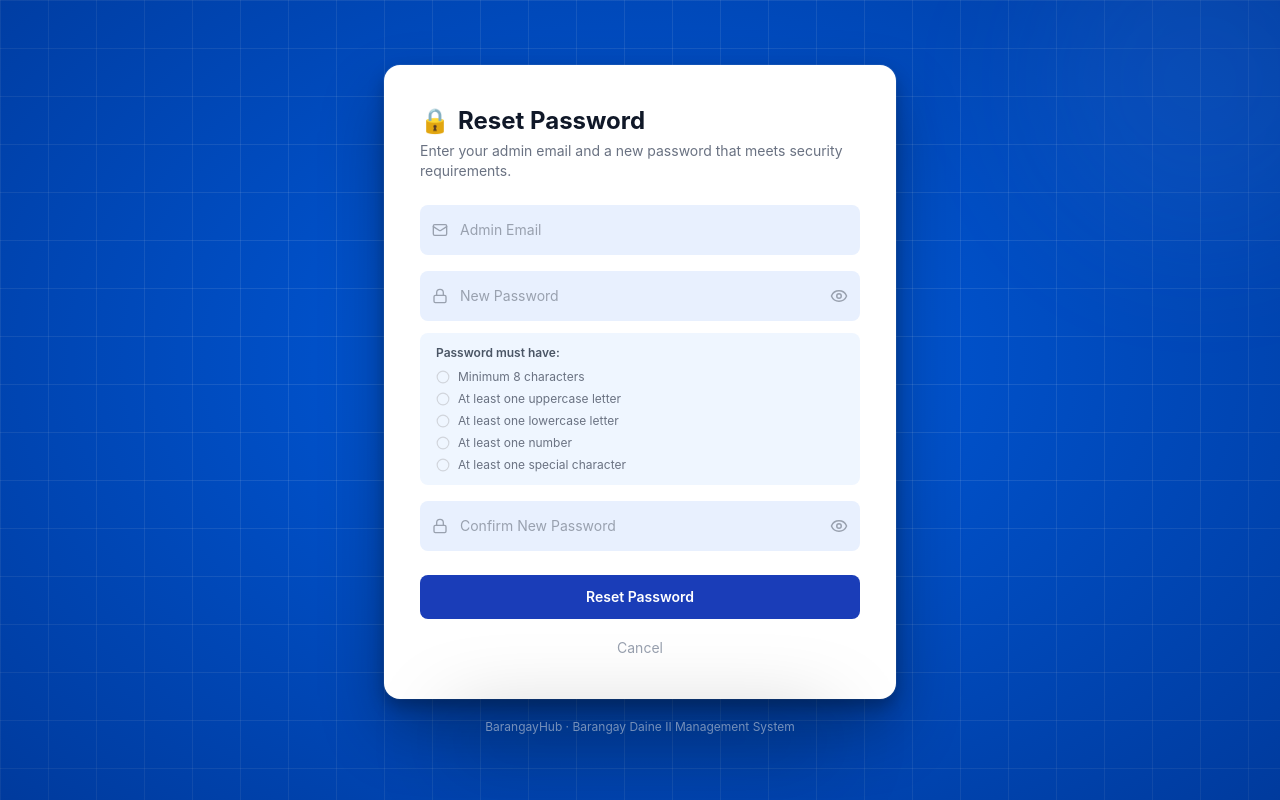
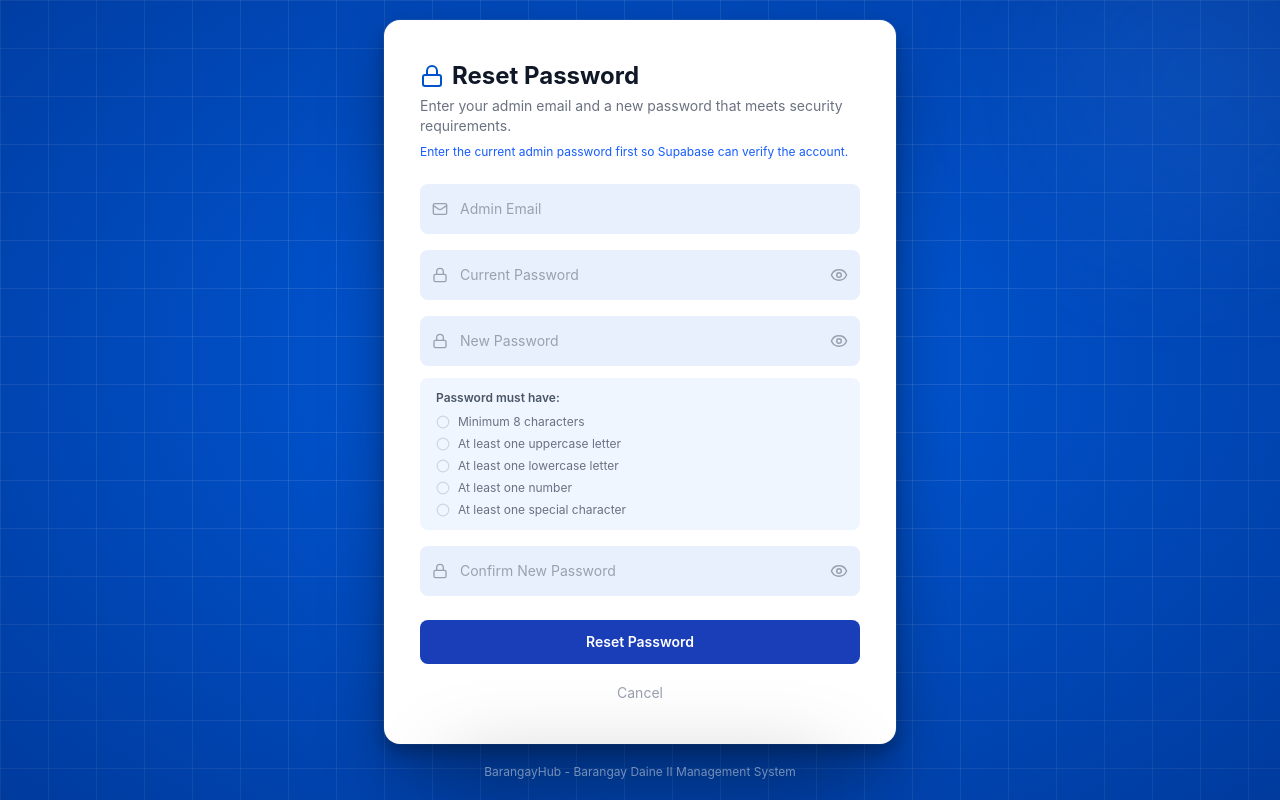
Before and after one commit to robertterquin/BarangayHub, a React (Vite) app: page /admin/reset-password in a window 1280 px wide. Built offline with nearby package versions, Linux system fonts and the light colour scheme; no server answers.

Commit message:
feat: enhance ResetPassword component with current password input and validation

```diff
--- a/src/App.tsx
+++ b/src/App.tsx
@@ -19,10 +19,7 @@ import { Officials } from './pages/admin/management/Officials';
 //              import { Settings }           from './pages/admin/system/Settings';
 
 export function ProtectedRoute({ children }: { children: React.ReactNode }) {
-  // TODO: Remove DEV_BYPASS when Supabase backend is connected
-  const DEV_BYPASS = true;
   const { user, loading } = useAuth();
-  if (DEV_BYPASS) return <>{children}</>;
   if (loading) return <div className="min-h-screen bg-[#121417] flex items-center justify-center text-gray-400">Loading...</div>;
   if (!user) return <Navigate to="/admin/login" replace />;
   return <>{children}</>;
--- a/src/hooks/useAuth.ts
+++ b/src/hooks/useAuth.ts
@@ -7,7 +7,7 @@ interface UseAuthReturn {
   loading: boolean;
   signIn: (email: string, password: string) => Promise<{ error: AuthError | null }>;
   signOut: () => Promise<void>;
-  sendPasswordReset: (email: string) => Promise<{ error: AuthError | null }>;
+  sendPasswordReset: (email: string, redirectTo?: string) => Promise<{ error: AuthError | null }>;
   updatePassword: (newPassword: string) => Promise<{ error: AuthError | null }>;
 }
 
@@ -39,8 +39,11 @@ export function useAuth(): UseAuthReturn {
     await supabase.auth.signOut();
   }, []);
 
-  const sendPasswordReset = useCallback(async (email: string) => {
-    const { error } = await supabase.auth.resetPasswordForEmail(email);
+  const sendPasswordReset = useCallback(async (email: string, redirectTo?: string) => {
+    const { error } = await supabase.auth.resetPasswordForEmail(
+      email,
+      redirectTo ? { redirectTo } : undefined
+    );
     return { error };
   }, []);
 
--- a/src/pages/admin/auth/ResetPassword.tsx
+++ b/src/pages/admin/auth/ResetPassword.tsx
@@ -2,7 +2,6 @@ import { useState } from 'react';
 import { useNavigate } from 'react-router-dom';
 import { Eye, EyeOff, AlertCircle, Loader2, CheckCircle2, Circle, Mail, Lock } from 'lucide-react';
 import { useAuth } from '../../../hooks/useAuth';
-
 
 interface PasswordRule {
   label: string;
@@ -10,22 +9,22 @@ interface PasswordRule {
 }
 
 const PASSWORD_RULES: PasswordRule[] = [
-  { label: 'Minimum 8 characters',          test: (pw) => pw.length >= 8 },
-  { label: 'At least one uppercase letter',  test: (pw) => /[A-Z]/.test(pw) },
-  { label: 'At least one lowercase letter',  test: (pw) => /[a-z]/.test(pw) },
-  { label: 'At least one number',            test: (pw) => /[0-9]/.test(pw) },
+  { label: 'Minimum 8 characters', test: (pw) => pw.length >= 8 },
+  { label: 'At least one uppercase letter', test: (pw) => /[A-Z]/.test(pw) },
+  { label: 'At least one lowercase letter', test: (pw) => /[a-z]/.test(pw) },
+  { label: 'At least one number', test: (pw) => /[0-9]/.test(pw) },
   { label: 'At least one special character', test: (pw) => /[^A-Za-z0-9]/.test(pw) },
 ];
 
-
-
 export function ResetPassword() {
   const navigate = useNavigate();
-  const { updatePassword } = useAuth();
+  const { user, signIn, signOut, updatePassword } = useAuth();
 
   const [email, setEmail] = useState('');
+  const [currentPassword, setCurrentPassword] = useState('');
   const [newPassword, setNewPassword] = useState('');
   const [confirmPassword, setConfirmPassword] = useState('');
+  const [showCurrent, setShowCurrent] = useState(false);
   const [showNew, setShowNew] = useState(false);
   const [showConfirm, setShowConfirm] = useState(false);
   const [loading, setLoading] = useState(false);
@@ -34,6 +33,7 @@ export function ResetPassword() {
 
   const allRulesPassed = PASSWORD_RULES.every((r) => r.test(newPassword));
   const passwordsMatch = newPassword === confirmPassword && confirmPassword.length > 0;
+  const needsCurrentPassword = !user;
 
   async function handleSubmit(e: React.FormEvent) {
     e.preventDefault();
@@ -41,6 +41,10 @@ export function ResetPassword() {
 
     if (!email.trim()) {
       setError('Admin email is required.');
+      return;
+    }
+    if (needsCurrentPassword && !currentPassword) {
+      setError('Current password is required.');
       return;
     }
     if (!allRulesPassed) {
@@ -53,12 +57,25 @@ export function ResetPassword() {
     }
 
     setLoading(true);
+    if (needsCurrentPassword) {
+      const { error: signInError } = await signIn(email.trim(), currentPassword);
+      if (signInError) {
+        setLoading(false);
+        setError('Current admin password is incorrect.');
+        return;
+      }
+    }
+
     const { error: updateError } = await updatePassword(newPassword);
     setLoading(false);
 
     if (updateError) {
-      setError(updateError.message ?? 'Failed to update password. Try again.');
+      setError(updateError.message || 'Failed to update password. Try again.');
       return;
+    }
+
+    if (needsCurrentPassword) {
+      await signOut();
     }
 
     setSuccess(true);
@@ -66,9 +83,7 @@ export function ResetPassword() {
   }
 
   return (
-    <div
-      className="min-h-screen flex items-center justify-center px-4 relative overflow-hidden bg-[#0052cc]"
-    >
+    <div className="min-h-screen flex items-center justify-center px-4 relative overflow-hidden bg-[#0052cc]">
       <div
         className="absolute inset-0 pointer-events-none"
         style={{
@@ -89,22 +104,26 @@ export function ResetPassword() {
           className="bg-white rounded-2xl px-9 py-10 ring-1 ring-white/10"
           style={{ boxShadow: '0 8px 16px rgba(0,0,0,0.25), 0 32px 64px rgba(0,0,0,0.30), 0 0 0 1px rgba(255,255,255,0.08)' }}
         >
-
           <div className="mb-6">
             <div className="flex items-center gap-2 mb-1">
-              <span className="text-2xl" aria-hidden>🔒</span>
+              <Lock size={24} className="text-[#0052cc]" />
               <h1 className="text-gray-900 text-2xl font-bold">Reset Password</h1>
             </div>
             <p className="text-gray-500 text-sm">
               Enter your admin email and a new password that meets security requirements.
             </p>
+            {needsCurrentPassword && (
+              <p className="text-blue-600 text-xs mt-2">
+                Enter the current admin password first so Supabase can verify the account.
+              </p>
+            )}
           </div>
 
           {success && (
             <div className="flex items-start gap-2 bg-green-50 border border-green-200 rounded-lg px-4 py-3 mb-5">
               <CheckCircle2 size={16} className="text-green-600 mt-0.5 shrink-0" />
               <p className="text-green-700 text-sm font-medium">
-                Password updated! Redirecting to login…
+                Password updated! Redirecting to login...
               </p>
             </div>
           )}
@@ -143,6 +162,43 @@ export function ResetPassword() {
                 </label>
               </div>
             </div>
+
+            {needsCurrentPassword && (
+              <div className="mb-4">
+                <div className="relative">
+                  <input
+                    id="current-password"
+                    type={showCurrent ? 'text' : 'password'}
+                    autoComplete="current-password"
+                    required
+                    disabled={success}
+                    value={currentPassword}
+                    onChange={(e) => setCurrentPassword(e.target.value)}
+                    placeholder=" "
+                    className="peer w-full bg-[#e8f0fe] border border-transparent rounded-lg px-4 pt-5 pb-2 pl-10 pr-11 text-gray-800 placeholder-gray-400 text-sm focus:outline-none focus:border-[#0052cc] focus:ring-1 focus:ring-[#0052cc]/40 transition-colors disabled:opacity-50"
+                  />
+                  <Lock
+                    size={16}
+                    className="absolute left-3 top-1/2 -translate-y-1/2 text-gray-400 pointer-events-none"
+                    aria-hidden="true"
+                  />
+                  <label
+                    htmlFor="current-password"
+                    className="absolute left-10 top-2 text-[11px] text-gray-500 transition-all pointer-events-none peer-placeholder-shown:top-1/2 peer-placeholder-shown:-translate-y-1/2 peer-placeholder-shown:text-sm peer-placeholder-shown:text-gray-400 peer-focus:top-2 peer-focus:translate-y-0 peer-focus:text-[11px] peer-focus:text-[#0052cc]"
+                  >
+                    Current Password
+                  </label>
+                  <button
+                    type="button"
+                    onClick={() => setShowCurrent((v) => !v)}
+                    className="absolute right-3 top-1/2 -translate-y-1/2 text-gray-400 hover:text-gray-600 transition-colors"
+                    aria-label={showCurrent ? 'Hide password' : 'Show password'}
+                  >
+                    {showCurrent ? <EyeOff size={18} /> : <Eye size={18} />}
+                  </button>
+                </div>
+              </div>
+            )}
 
             <div className="mb-4">
               <div className="relative">
@@ -247,7 +303,7 @@ export function ResetPassword() {
               {loading ? (
                 <>
                   <Loader2 size={16} className="animate-spin" />
-                  Updating…
+                  Updating...
                 </>
               ) : (
                 'Reset Password'
@@ -267,7 +323,7 @@ export function ResetPassword() {
         </div>
 
         <p className="text-center text-white/50 text-xs mt-5">
-          BarangayHub · Barangay Daine II Management System
+          BarangayHub - Barangay Daine II Management System
         </p>
       </div>
     </div>
```
